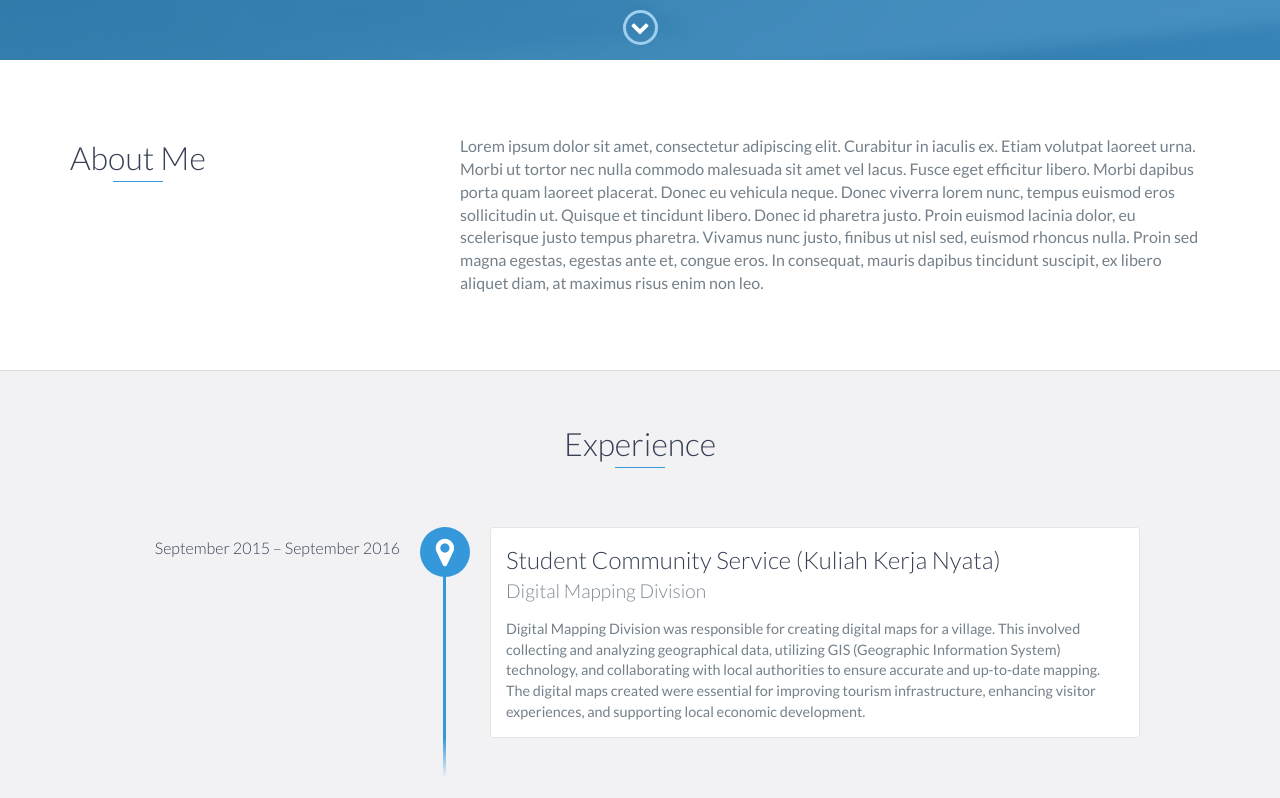
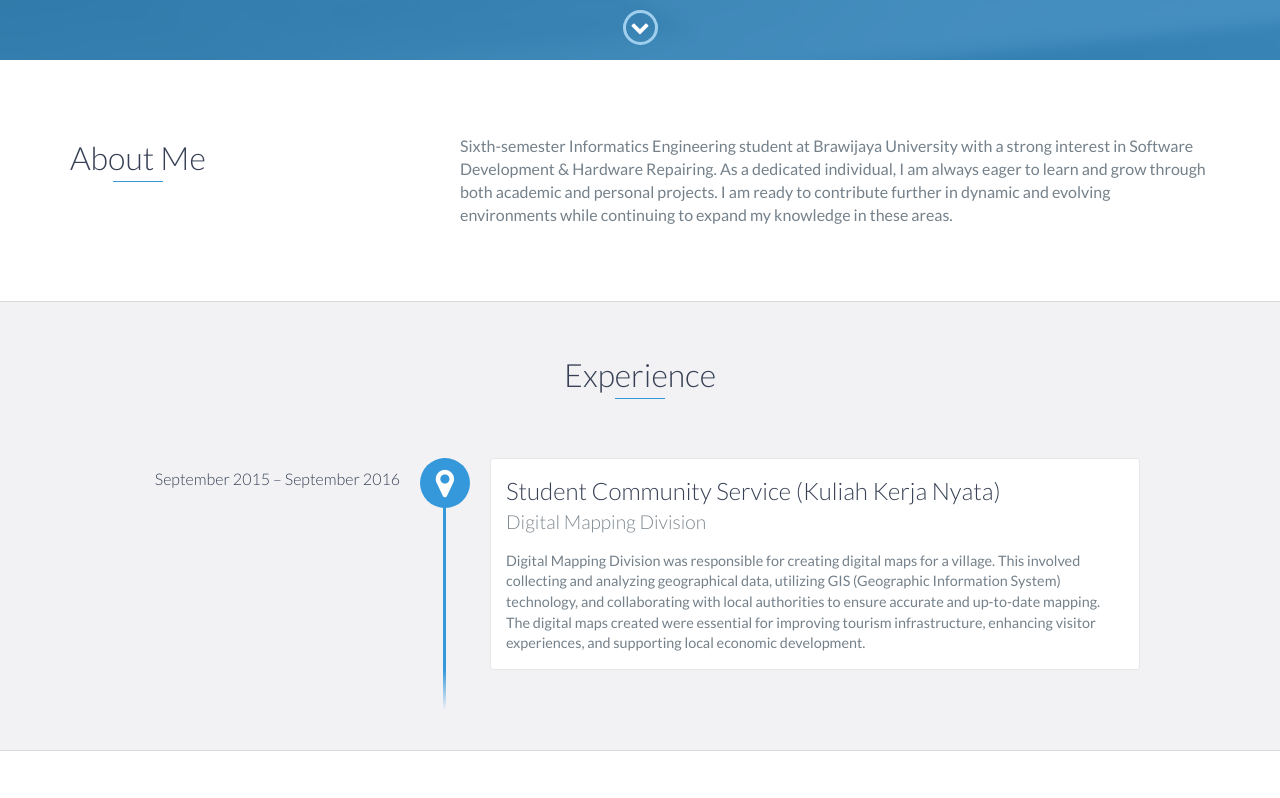
Before and after one commit to Friztone/Friztone.github.io, a website: page index.html in a window 1280 px wide. Shown: the part 740-1538 px from the top of the page. Drawn offline with nearby package versions, Linux system fonts and the light colour scheme.

Commit message:
Update Content

```diff
--- a/index.html
+++ b/index.html
@@ -74,17 +74,13 @@
           </div>
           <div class="col-md-8">
             <p>
-              Lorem ipsum dolor sit amet, consectetur adipiscing elit. Curabitur
-              in iaculis ex. Etiam volutpat laoreet urna. Morbi ut tortor nec
-              nulla commodo malesuada sit amet vel lacus. Fusce eget efficitur
-              libero. Morbi dapibus porta quam laoreet placerat. Donec eu
-              vehicula neque. Donec viverra lorem nunc, tempus euismod eros
-              sollicitudin ut. Quisque et tincidunt libero. Donec id pharetra
-              justo. Proin euismod lacinia dolor, eu scelerisque justo tempus
-              pharetra. Vivamus nunc justo, finibus ut nisl sed, euismod rhoncus
-              nulla. Proin sed magna egestas, egestas ante et, congue eros. In
-              consequat, mauris dapibus tincidunt suscipit, ex libero aliquet
-              diam, at maximus risus enim non leo.
+              Sixth-semester Informatics Engineering student at Brawijaya
+              University with a strong interest in Software Development &
+              Hardware Repairing. As a dedicated individual, I am always eager
+              to learn and grow through both academic and personal projects. I
+              am ready to contribute further in dynamic and evolving
+              environments while continuing to expand my knowledge in these
+              areas.
             </p>
           </div>
         </div>
@@ -150,7 +146,7 @@
       </div>
       <!-- End .education-block -->
 
-      <div class="education-block">
+      <!-- <div class="education-block">
         <h3>University of Ottawa</h3>
         <span class="education-date">Sept 2016 - Sept 2017</span>
         <h4>Bachelor of Science in Computer Science</h4>
@@ -159,7 +155,8 @@
           <li>Lorem ipsum dolor sit amet, consectetur adipiscing elit.</li>
           <li>Lorem ipsum dolor sit amet, consectetur adipiscing elit.</li>
         </ul>
-      </div>
+      </div> -->
+
       <!-- End .education-block -->
     </div>
     <!-- End #education -->
@@ -183,7 +180,7 @@
                 alert authorities, ensuring quick response times and enhanced
                 public safety.
               </p>
-              <a href="#">View Project</a>
+              <a href="https://github.com/Friztone/AlertMe">View Project</a>
             </div>
             <!-- End .project-info -->
           </div>
@@ -203,7 +200,9 @@
                 Visual Studio, the game utilizes a custom game engine built by
                 our lecturer, combining simplicity with friendly gameplay.
               </p>
-              <a href="#">View Project</a>
+              <a href="https://github.com/Friztone/Only-Jump-Game"
+                >View Project</a
+              >
             </div>
             <!-- End .project-info -->
           </div>
@@ -231,7 +230,10 @@
     <div id="contact">
       <h2>Get in Touch</h2>
       <div id="contact-form">
-        <form method="POST" action="https://formspree.io/email@email.com">
+        <form
+          method="POST"
+          action="https://formspree.io/fahlygariza15@email.com"
+        >
           <input
             type="hidden"
             name="_subject"
```
